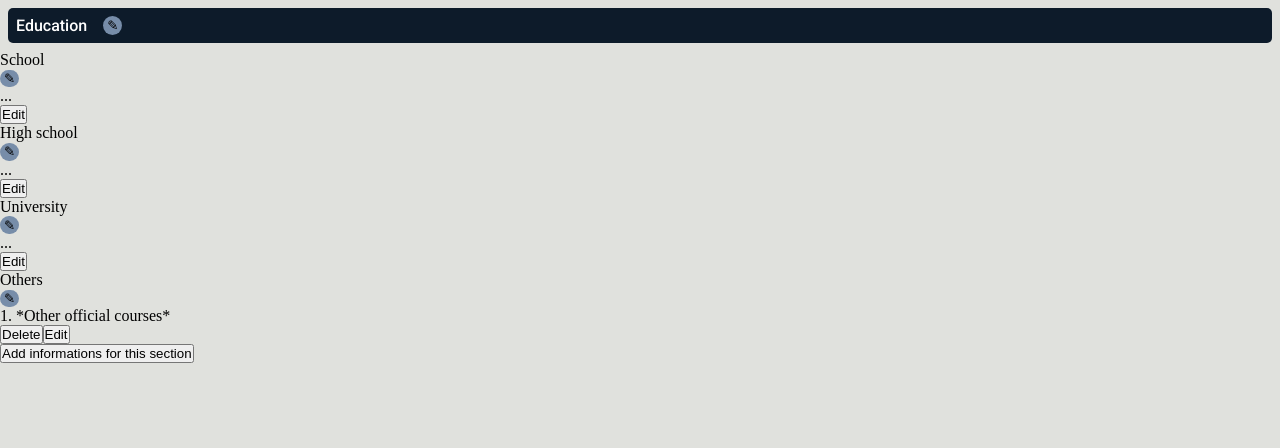
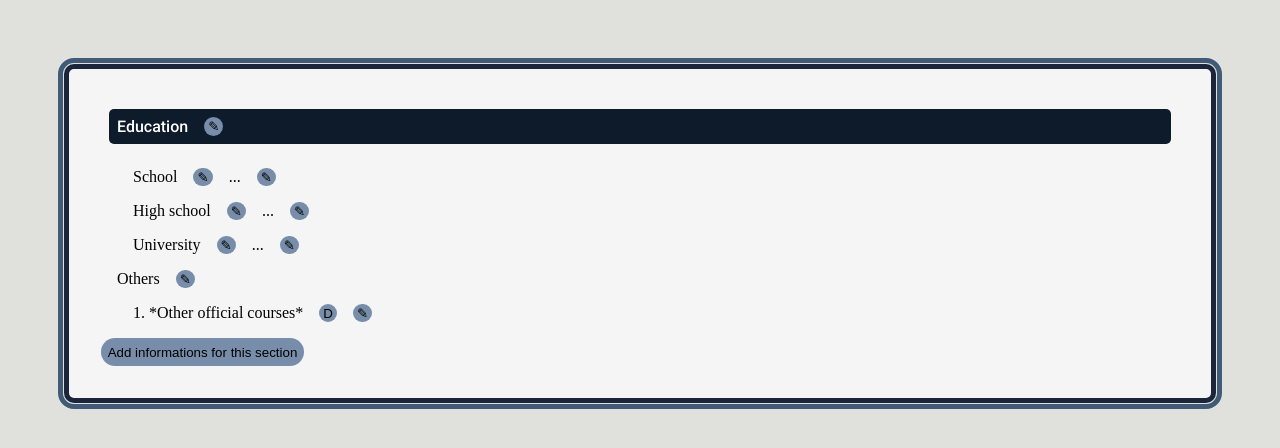
Before and after one commit to AlexandruIoan20/CV-Application-Project-, a React (Create React App) app in the folder cv-app/: page / in a window 1280 px wide. Shown: the top 448 px of the page. Built offline with nearby package versions, Linux system fonts and the light colour scheme.

Commit message:
Finish styling buttons + forms

```diff
--- a/cv-app/src/App.jsx
+++ b/cv-app/src/App.jsx
@@ -1,5 +1,6 @@
 import React, { Component } from 'react';
 import './styles/main.css';
+import './styles/form.css'
 import InfoField from './components/infoField.jsx';
 import { InfoFieldMultiple } from './components/infoField.jsx';
 import ContactSection from './composed_components/contact.jsx';
--- a/cv-app/src/components/Overview.jsx
+++ b/cv-app/src/components/Overview.jsx
@@ -14,12 +14,12 @@ export class Overview extends Component {
     render () {
         const { informations, onDelete, onEditInfo, onShowEdit } = this.props;
         return (
-            <section>
+            <section className="over-view">
                 { informations.map(info =>
                     <article key = {info.id} >
                     <p> <span> {info.id}. </span> { info.text }</p>
-                    <button onClick={ () => onDelete (info.id) }>Delete</button>
-                    <button onClick={ () => onShowEdit(info)}>Edit</button>
+                    <button className="delete-button" onClick={ () => onDelete (info.id) }>D</button>
+                    <button className="show-edit-button" onClick={ () => onShowEdit(info)}>✎</button>
 
                     { info.showEdit &&
                         <Editor clForm = 'info-field-form'
--- a/cv-app/src/components/form.jsx
+++ b/cv-app/src/components/form.jsx
@@ -11,9 +11,9 @@ export default class Form extends Component {
             <form className= { clForm }>
                 <input type="text" className= { clInput } id = { clInput } />
                 <button
-                    onClick = { () =>  onAddInfo(document.getElementById(`${clInput}`).value) }
+                    onClick = { () => onAddInfo(document.getElementById(`${clInput}`).value) }
                     type="reset"
-                    className={ clButton }>✓</button>
+                    className={ clButton }> ✓</button>
             </form>
         )
     }
--- a/cv-app/src/components/infoField.jsx
+++ b/cv-app/src/components/infoField.jsx
@@ -29,16 +29,16 @@ export default class InfoField extends Component {
 
     render () {
         return(
-            <section>
+            <article>
                <NameBar name= {this.props.name} />
                 <span> { this.state.info  }</span>
-                <button onClick= {this.showEditHandler}>Edit</button>
+                <button className= 'show-edit-button' onClick= {this.showEditHandler}>✎</button>
                 {this.state.showEdit && <Form clForm = 'info-field-form'
                     clInput = 'info-field-input'
                     clButton = 'info-field-button'
                     onAddInfo =  { this.addInfoHandler }
                     onEditInfo =  { this.editInfoHandler } /> }
-            </section>
+            </article>
         )
     }
 }
@@ -104,20 +104,23 @@ export class InfoFieldMultiple extends Component {
     render() {
         const { informations, mainShowEdit } = this.state;
         return (
-            <div>
+            <section className="multiple-display">
                 <NameBar name = {this.props.name} />
+
+                <article>
                 <Overview informations = { informations }
                     onDelete = { this.handleDelete }
                     onShowEdit = { this.showEditHandler }
                     onEditInfo = { this.handleEdit }
                      />
+                </article>
 
-                <button onClick={this.showMainEditHandler}>Add informations for this section</button>
+                <button className="add-info-multiple" onClick={this.showMainEditHandler}>Add informations for this section</button>
                 {mainShowEdit && <Form clForm = 'info-field-form'
                     clInput = 'info-field-input'
                     clButton = 'info-field-button'
                     onAddInfo = { this.addMainInfoHandler } />  }
-            </div>
+            </section>
         )
     }
 }
--- a/cv-app/src/composed_components/education.jsx
+++ b/cv-app/src/composed_components/education.jsx
@@ -10,7 +10,7 @@ export class EducationSection extends Component {
 
     render () {
         return (
-            <section>
+            <section className="composed-section">
                 <NameBar name = 'Education' cl = "section-namebar"/>
                 <InfoField name = 'School'/>
                 <InfoField name = 'High school'/>
--- /dev/null
+++ b/cv-app/src/styles/form.css
@@ -0,0 +1,72 @@
+.namebar-field-form, .info-field-form{
+    display: flex;
+    column-gap: 1em;
+}
+
+.namebar-field-input {
+    border: none;
+    background-color: #415A77;
+
+    outline: none;
+    color: white;
+    font-family: "Roboto";
+    font-weight: 100;
+
+    padding-left: 0.5em;
+    padding-right: 0.5em;
+    padding-top: 0.1em;
+    padding-bottom: 0.1em;
+
+    border-radius: 5px;
+}
+
+.namebar-field-button {
+    padding-left: 0.3em;
+    padding-right: 0.3em;
+    padding-top: 0.1em;
+    padding-bottom: 0.1em;
+
+    border-radius: 20px;
+    border: none;
+    background-color: rgb(196, 255, 194);
+}
+
+article {
+    display: flex;
+    column-gap: 1em;
+
+    margin-left: 1em;
+}
+
+.info-field-input {
+    outline: none;
+    border: none;
+
+    background-color: #E0E1DD;
+
+    padding-left: 0.5em;
+    padding-right: 0.5em;
+    padding-top: 0.1em;
+    padding-bottom: 0.1em;
+
+    border-radius: 5px;
+
+    font-family: 'Roboto';
+    font-weight: 100;
+}
+
+.info-field-button {
+    background-color: #778DA9;
+    padding-left: 0.3em;
+    padding-right: 0.3em;
+    padding-top: 0.1em;
+    padding-bottom: 0.1em;
+
+    border-radius: 20px;
+    border: none;
+}
+
+.info-field-button:hover, .info-field-button:focus {
+    background-color: #1B263B;
+    color: whitesmoke;
+}
--- a/cv-app/src/styles/main.css
+++ b/cv-app/src/styles/main.css
@@ -8,9 +8,16 @@ html {
     background-color: #E0E1DD;
 }
 
-.container, .root {
+.root {
     height: 100vh;
     background-color: #E0E1DD;
+    text-align: center;
+}
+
+.composed-section {
+    display: flex;
+    flex-flow: column;
+    row-gap: 1em;
 }
 
 .section-namebar {
@@ -32,7 +39,7 @@ html {
     background-color: red;
 }
 
-.show-edit-button {
+.show-edit-button, .delete-button, .add-info-multiple {
     padding-left: 0.3em;
     padding-right: 0.3em;
     padding-top: 0.1em;
@@ -43,3 +50,37 @@ html {
 
     background-color: #778DA9;
 }
+
+.add-info-multiple {
+    width: fit-content;
+    padding: 0.5em;
+}
+
+.show-edit-button:hover, .show-edit-button:active, .delete-button:hover, .delete-button:active, .add-info-multiple:hover, .add-info-multiple:active {
+    background-color: #1B263B;
+    color: whitesmoke;
+}
+
+.composed-section {
+    margin: 4rem;
+    padding: 2rem;
+    background-color: whitesmoke;
+
+    border: 5px solid #1B263B;
+    outline-offset: 1px;
+    outline: 5px solid #415A77;
+
+    border-radius: 10px;
+}
+
+.multiple-display  {
+    display: flex;
+    flex-flow: column;
+    row-gap: 1em ;
+}
+
+.over-view  {
+    display: flex;
+    flex-flow: column;
+    row-gap: 0.5em ;
+}
```
